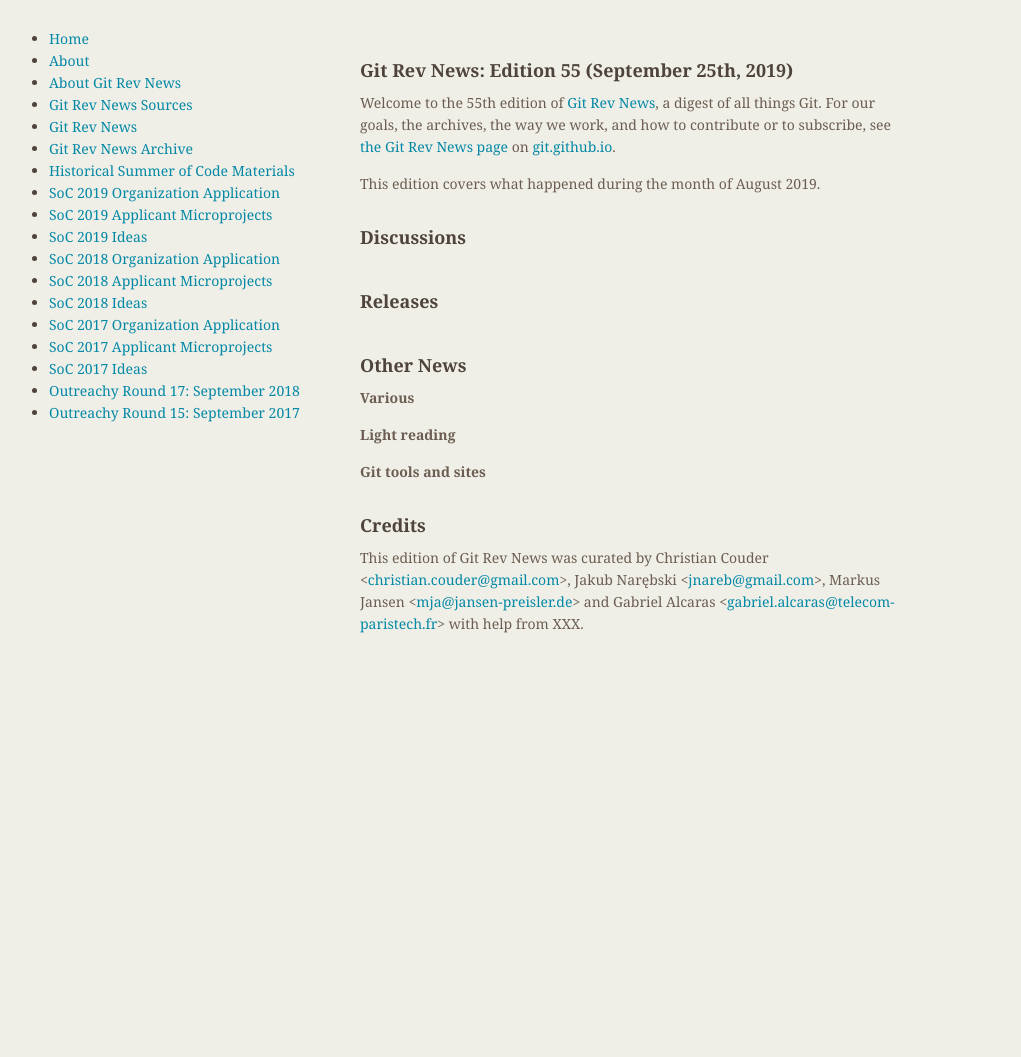
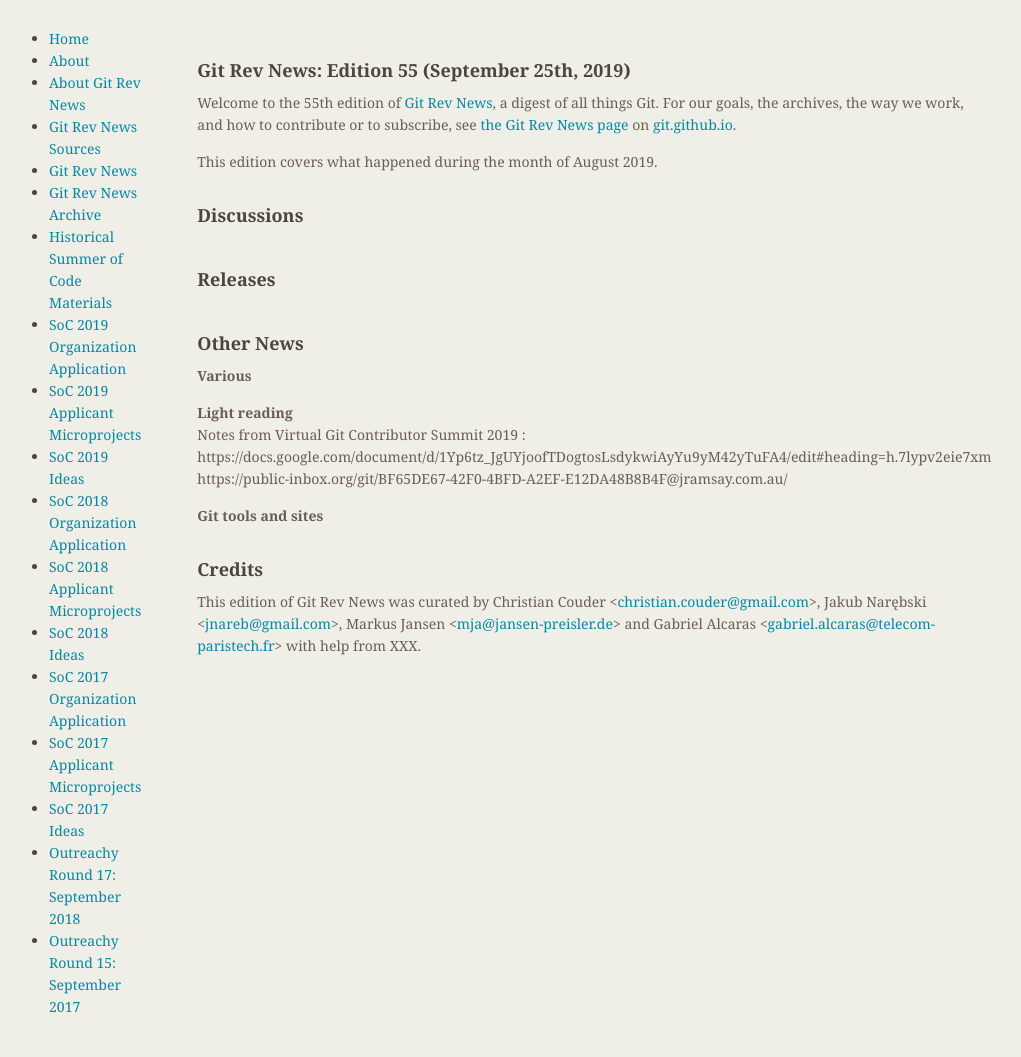
Before and after one commit to git/git.github.io, a Jekyll site: the page built from rev_news/drafts/edition-55.md, in a window 1280 px wide. Shown: the whole page, without its empty margins (174-1195 px from the left). Built offline with Jekyll 4.4.1, drawn with Linux system fonts in a browser that asks for light colours; before the commit the page ends 900 px from its top, so only the background shows below that.

Commit message:
Update edition-55.md

```diff
--- a/rev_news/drafts/edition-55.md
+++ b/rev_news/drafts/edition-55.md
@@ -42,7 +42,9 @@
 
 
 __Light reading__
-
+<br>
+Notes from Virtual Git Contributor Summit 2019 : https://docs.google.com/document/d/1Yp6tz_JgUYjoofTDogtosLsdykwiAyYu9yM42yTuFA4/edit#heading=h.7lypv2eie7xm <br>
+https://public-inbox.org/git/BF65DE67-42F0-4BFD-A2EF-E12DA48B8B4F@jramsay.com.au/
 
 __Git tools and sites__
 
```
